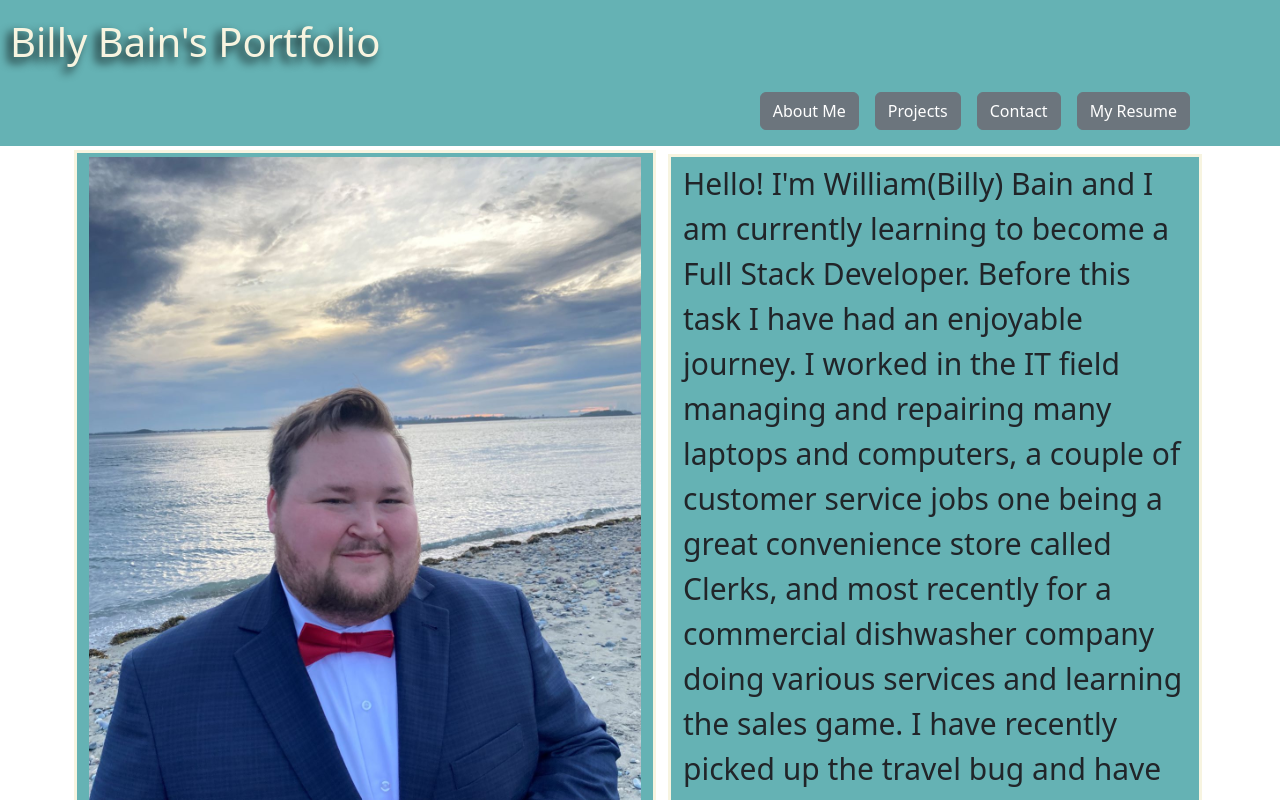
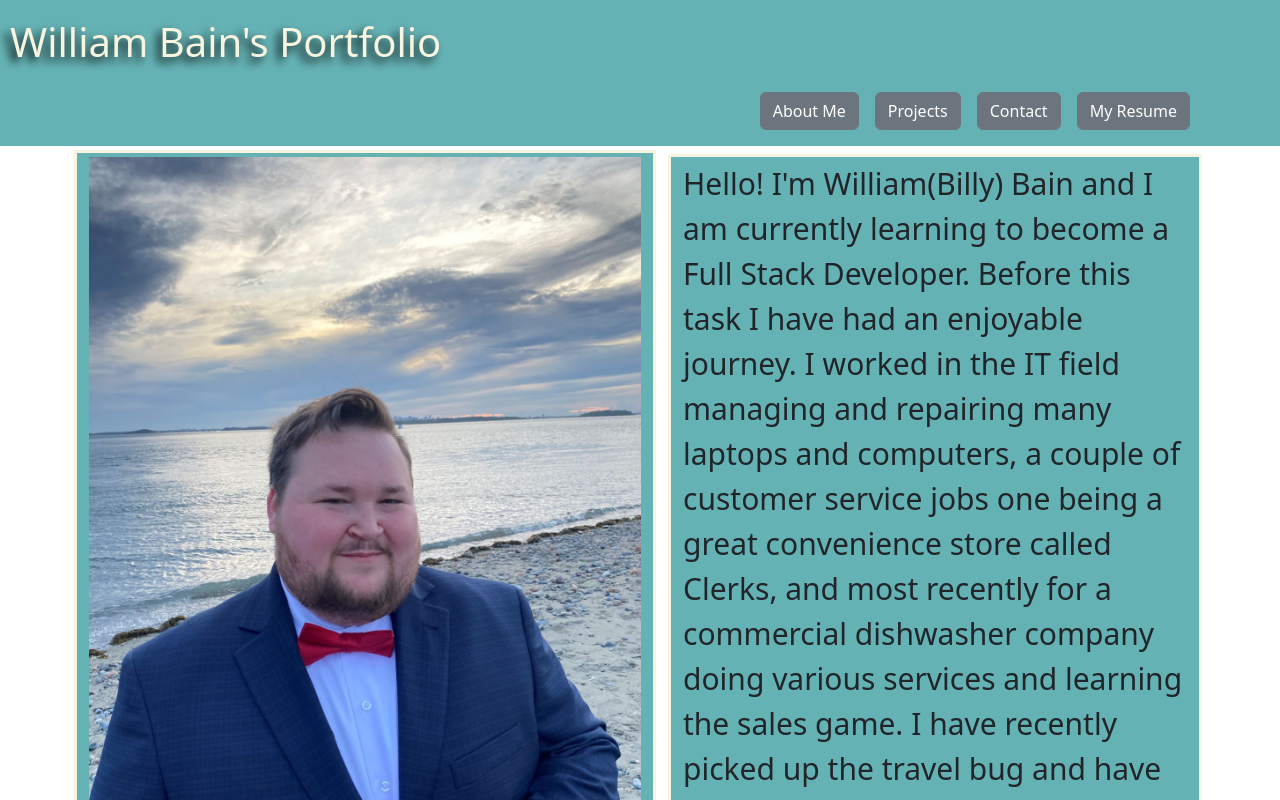
Before and after one commit to BillyBain/My_React_Portfolio, a React (Create React App) app: page / in a window 1280 px wide. Shown: the top 800 px of the page. Built offline with nearby package versions, Linux system fonts and the light colour scheme.

Commit message:
housekeeping

```diff
--- a/package.json
+++ b/package.json
@@ -2,18 +2,22 @@
   "name": "my_portfolio_react",
   "version": "0.1.0",
   "private": true,
+  "homepage": "https://billybain.github.io/My_React_Portfolio/",
   "dependencies": {
     "@emailjs/browser": "^3.6.2",
     "@testing-library/jest-dom": "^5.16.5",
     "@testing-library/react": "^13.3.0",
     "@testing-library/user-event": "^13.5.0",
     "bootstrap": "^5.2.0",
+    "gh-pages": "^4.0.0",
     "react": "^18.2.0",
     "react-dom": "^18.2.0",
     "react-scripts": "5.0.1",
     "web-vitals": "^2.1.4"
   },
   "scripts": {
+    "predeploy": "npm run build",
+    "deploy": "gh-pages -d build",
     "start": "react-scripts start",
     "build": "react-scripts build",
     "test": "react-scripts test",
--- a/src/components/Home.js
+++ b/src/components/Home.js
@@ -1,16 +1,19 @@
 import Projects from './Projects';
 import Contact from './Contact';
 import About from './About';
-import { useState } from 'react';
+import { useState, useEffect } from 'react';
 import resume from '../files/William_Bain_Resume.pdf'
 
 export default function Display() {
   const [display, setDisplay] = useState('About');
+  useEffect(() => {
+    document.title = "William Bain's Portfolio"
+  }, [])
   return (
     <div>
       <nav className="navbar">
       <h1 className="nav-item">
-        Billy Bain's Portfolio
+        William Bain's Portfolio
       </h1>
         <div className='container justify-content-end'>
           <button className="btn btn-secondary m-2" onClick={() => setDisplay('About')}>About Me</button>
```
Also changed, not shown: 1 other file (tests, documents, lock files or other folders).
